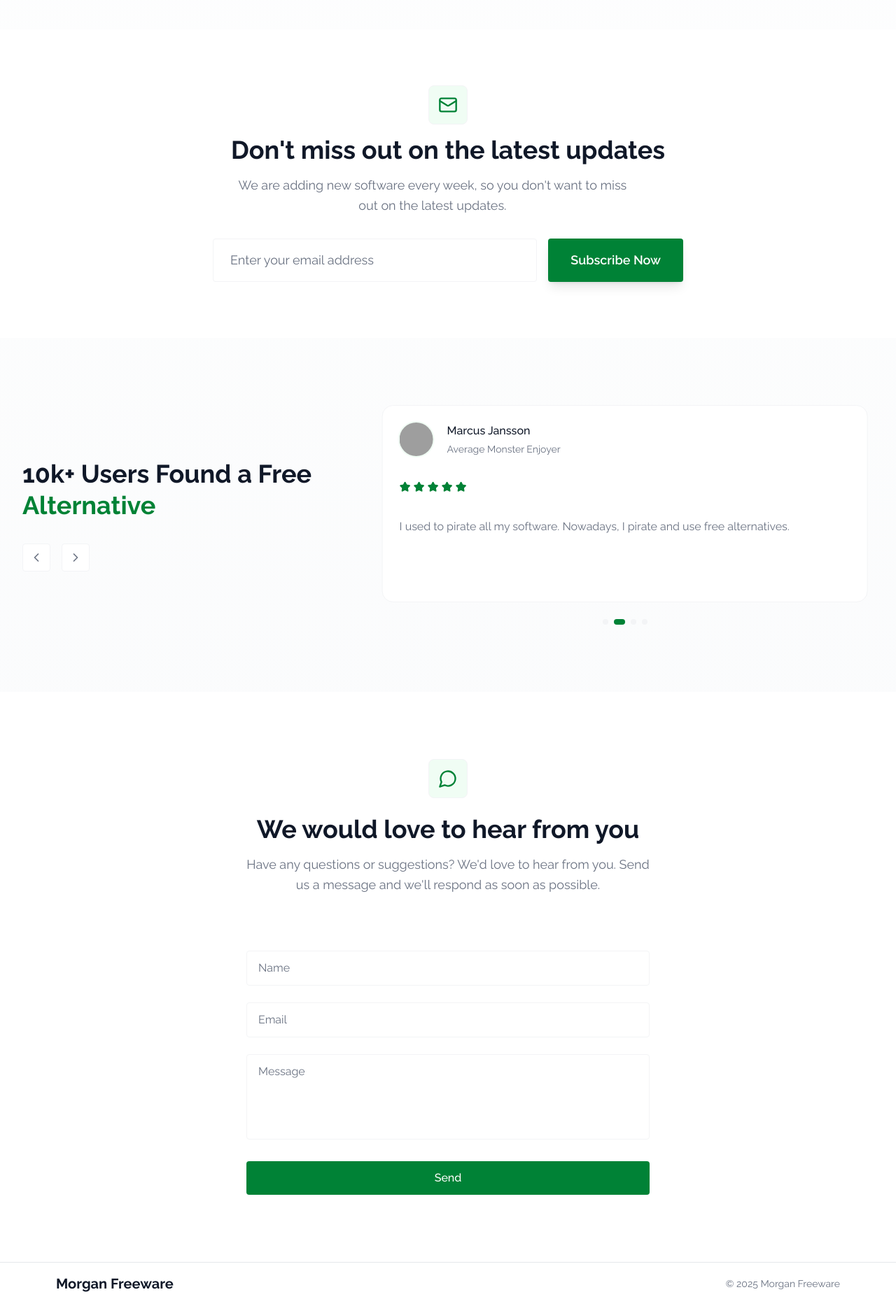
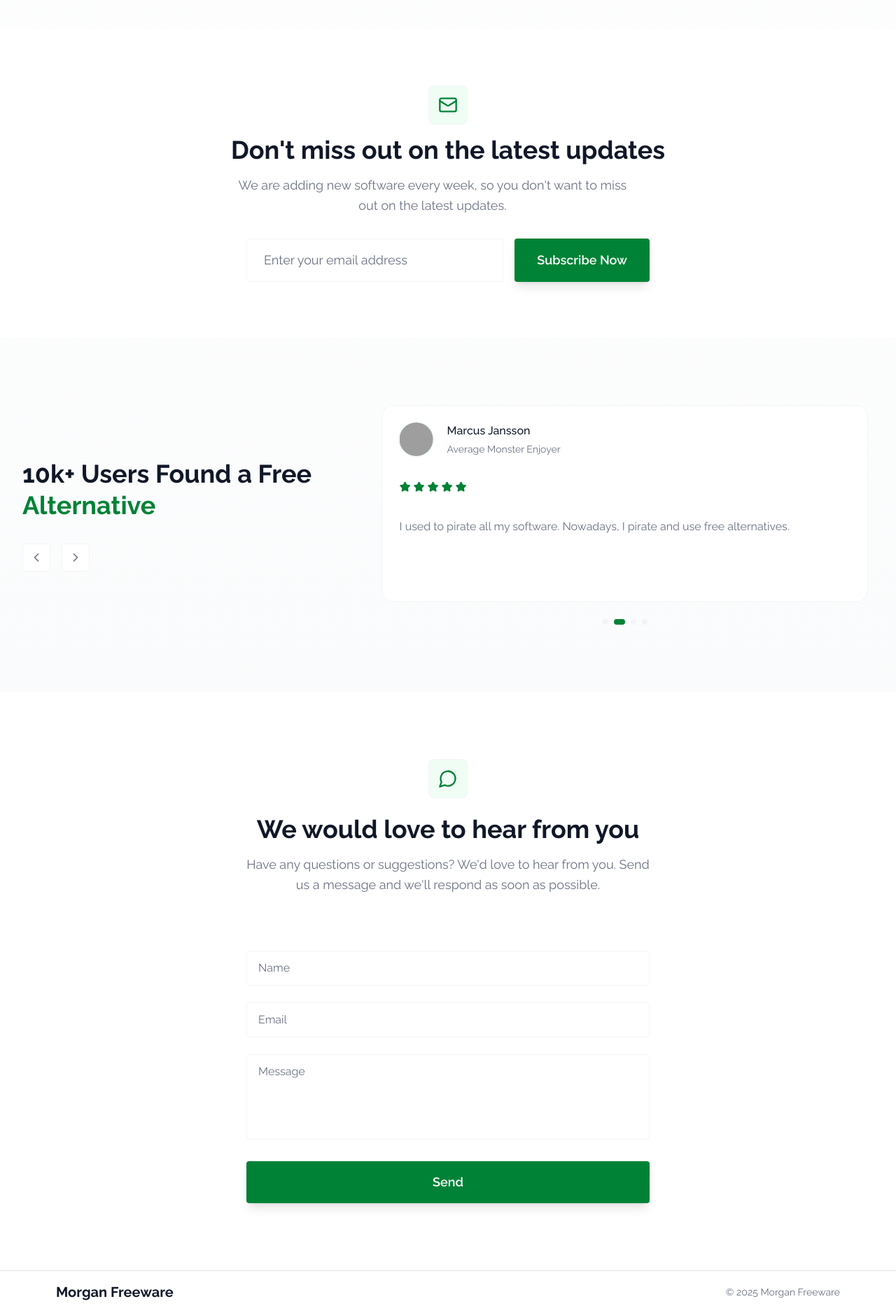
Before and after one commit to Linuszackrisson/Morgan-Freeware, a Next.js app: page / in a window 1280 px wide. Shown: the part 1044-2921 px from the top of the page at 70% size. Built offline with nearby package versions, Linux system fonts and the light colour scheme; no server answers; the database is empty; grey boxes are pictures that could not be loaded.

Commit message:
Mindre felhantering, men snyggare i koden

```diff
--- a/src/components/ContactForm.tsx
+++ b/src/components/ContactForm.tsx
@@ -4,11 +4,10 @@ import { MessageCircle } from "lucide-react";
 
 export default function ContactForm() {
   const [formData, setFormData] = useState({ name: '', email: '', message: '' });
-  const [isSending, setIsSending] = useState(false);
+  const [message, setMessage] = useState('');
 
   const handleSubmit = async (e: React.FormEvent) => {
     e.preventDefault();
-    setIsSending(true);
 
     try {
       await fetch('/api/contact', {
@@ -17,8 +16,9 @@ export default function ContactForm() {
         body: JSON.stringify(formData),
       });
       setFormData({ name: '', email: '', message: '' });
-    } finally {
-      setIsSending(false);
+      setMessage('Thank you for your message!');
+    } catch (error) {
+      setMessage('Something went wrong. Please try again.');
     }
   };
 
@@ -70,12 +70,17 @@ export default function ContactForm() {
               placeholder="Message"
             />
 
+            {message && (
+              <p className={`text-base ${message.includes('wrong') ? 'text-red-500' : 'text-green-500'}`}>
+                {message}
+              </p>
+            )}
+
             <button
               type="submit"
-              disabled={isSending}
-              className="w-full bg-[var(--color-primary)] text-white px-8 py-3 rounded-[var(--border-radius)] hover:opacity-90 transition-all font-medium"
+              className="w-full bg-[var(--color-primary)] text-[var(--color-background)] px-8 py-4 rounded-[var(--border-radius)] hover:opacity-90 transition-all duration-300 text-lg font-semibold shadow-lg hover:shadow-xl transform hover:-translate-y-0.5"
             >
-              {isSending ? 'Sending...' : 'Send'}
+              Send
             </button>
           </form>
         </div>
--- a/src/components/Newsletter.tsx
+++ b/src/components/Newsletter.tsx
@@ -6,11 +6,9 @@ import { Mail } from 'lucide-react';
 export default function NewsletterForm() {
   const [email, setEmail] = useState('');
   const [message, setMessage] = useState('');
-  const [isSubmitting, setIsSubmitting] = useState(false);
 
   const handleSubmit = async (e: React.FormEvent<HTMLFormElement>) => {
     e.preventDefault();
-    setIsSubmitting(true);
 
     try {
       await fetch('/api/newsletter', {
@@ -19,8 +17,9 @@ export default function NewsletterForm() {
         body: JSON.stringify({ email }),
       });
       setEmail('');
-    } finally {
-      setIsSubmitting(false);
+      setMessage('Thank you for subscribing!');
+    } catch (error) {
+      setMessage('Something went wrong. Please try again.');
     }
   };
 
@@ -40,7 +39,7 @@ export default function NewsletterForm() {
             </div>
           </div>
 
-          <form onSubmit={handleSubmit} className="w-full max-w-2xl">
+          <form onSubmit={handleSubmit} className="w-full max-w-xl">
             <div className="flex flex-col sm:flex-row gap-4">
               <input
                 type="email"
@@ -49,18 +48,16 @@ export default function NewsletterForm() {
                 placeholder="Enter your email address"
                 required
                 className="flex-1 px-6 py-4 rounded-[var(--border-radius)] border border-[var(--color-border)] focus:border-[var(--color-primary)] focus:ring-2 focus:ring-[var(--color-primary-light)] outline-none text-[var(--color-text-primary)] text-lg placeholder:text-[var(--color-text-secondary)] transition-all"
-                disabled={isSubmitting}
               />
               <button
                 type="submit"
-                disabled={isSubmitting}
-                className="bg-[var(--color-primary)] text-[var(--color-background)] px-8 py-4 rounded-[var(--border-radius)] hover:opacity-90 transition-all duration-300 disabled:opacity-50 whitespace-nowrap text-lg font-semibold shadow-lg hover:shadow-xl transform hover:-translate-y-0.5"
+                className="bg-[var(--color-primary)] text-[var(--color-background)] px-8 py-4 rounded-[var(--border-radius)] hover:opacity-90 transition-all duration-300 whitespace-nowrap text-lg font-semibold shadow-lg hover:shadow-xl transform hover:-translate-y-0.5"
               >
-                {isSubmitting ? 'Subscribing...' : 'Subscribe Now'}
+                Subscribe Now
               </button>
             </div>
             {message && (
-              <p className={`mt-4 text-base ${message.includes('error') ? 'text-red-500' : 'text-green-500'}`}>
+              <p className={`mt-4 text-base ${message.includes('wrong') ? 'text-red-500' : 'text-green-500'}`}>
                 {message}
               </p>
             )}
```
